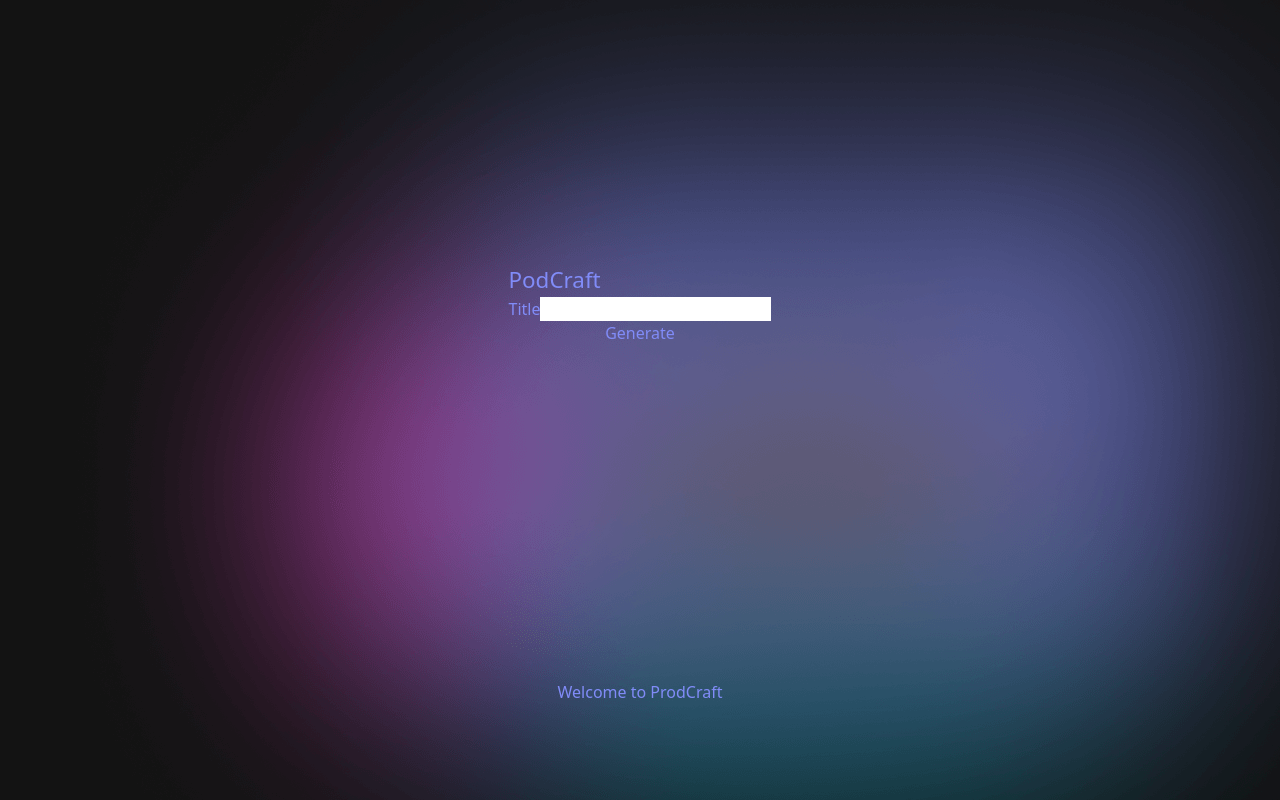
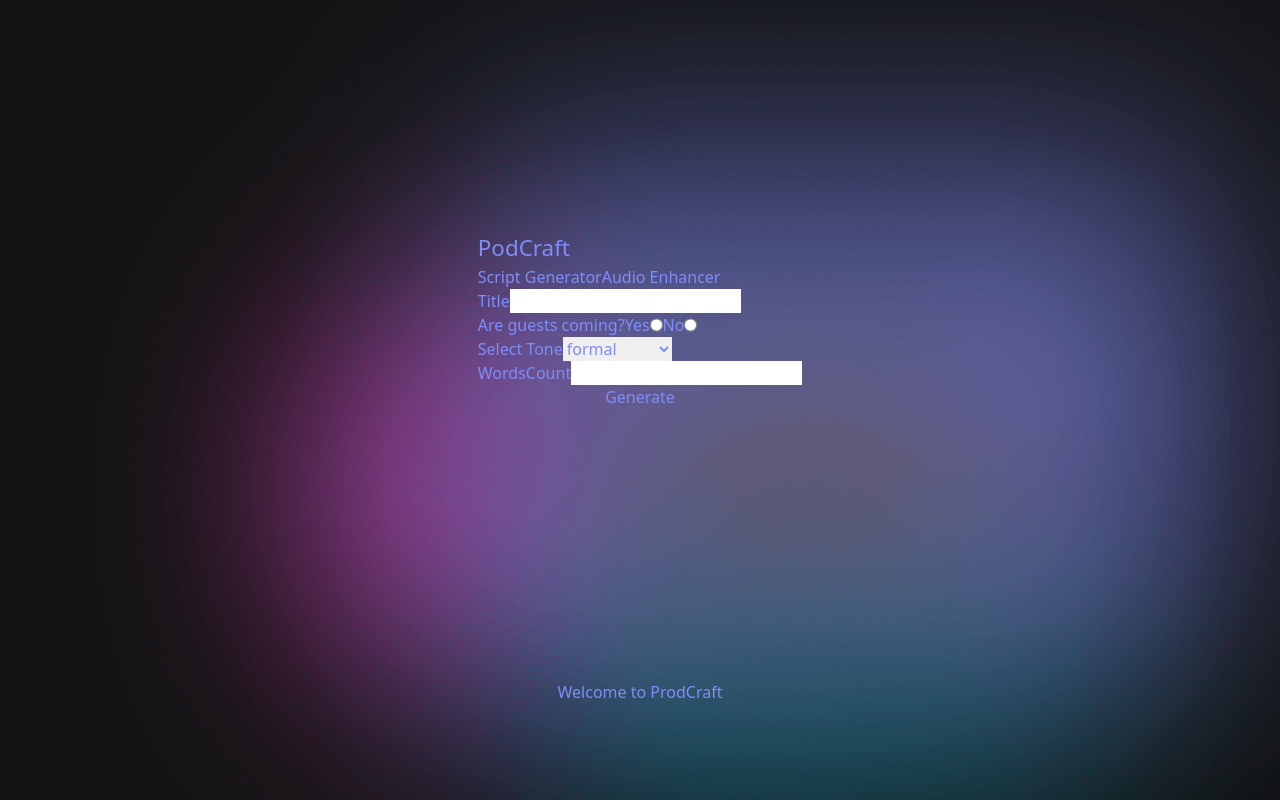
Before and after one commit to sh4d0wy/PodCraft, a Next.js app: page / in a window 1280 px wide. Built offline with nearby package versions, Linux system fonts and the light colour scheme.

Commit message:
new commit

```diff
--- a/next.config.js
+++ b/next.config.js
@@ -1,4 +1,8 @@
 /** @type {import('next').NextConfig} */
-const nextConfig = {}
+const nextConfig = {
+    env:{
+        key:"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"
+    }
+}
 
 module.exports = nextConfig
--- a/package.json
+++ b/package.json
@@ -11,6 +11,9 @@
   "dependencies": {
     "axios": "^1.6.2",
     "next": "14.0.3",
+    "nextjs-openai": "^7.2.0",
+    "openai": "^4.20.1",
+    "openai-streams": "^6.2.0",
     "react": "^18",
     "react-dom": "^18",
     "react-markdown": "^9.0.1",
--- /dev/null
+++ b/src/Components/Audio.js
@@ -0,0 +1,73 @@
+import { useState } from "react";
+import state from "./States";
+import { useSnapshot } from "valtio";
+const Audio = () => {
+  const [selectedFile, setSelectedFile] = useState(null);
+
+  const handleFileChange = (event) => {
+    const file = event.target.files[0];
+    setSelectedFile(file);
+  };
+
+  const handleUpload = () => {
+    // Implement your upload logic here using selectedFile
+    console.log("Selected file:", selectedFile);
+    // You can use APIs like FormData to send the file to a server
+  };
+  const snap = useSnapshot(state);
+  return (
+    <div className="flex flex-col items-center h-[90%] relative bottom-14 cursor-pointer justify-center space-y-4">
+        <p className="text-white text-xl pl-12 pr-12">Enhance the quality of your podcast, generate sentiment analysis and get a thumbnail created just for you</p>
+      <div className="flex items-center justify-start p-4 gap-3">
+        <lable htmlFor={snap.title} className="text-2xl text-white font-mono">
+          Title
+        </lable>
+        <input
+          value={snap.title}
+          onChange={(e) => (state.title = e.target.value)}
+          className="w-20 bg-gray-100 border border-gray-300 text-gray-900 text-sm rounded-lg focus:ring-blue-500 focus:border-blue-500 block w-full p-2.5 cursor-pointer dark:bg-gray-700 dark:border-gray-600 dark:placeholder-gray-400 dark:text-gray-400 dark:focus:ring-blue-500 dark:focus:border-blue-500"
+        />
+      </div>
+      <div
+        className="w-48 h-48 bg-blue-300 bg-opacity-30 rounded-lg p-4 relative"
+        onClick={() => document.getElementById("audio-upload").click()}
+      >
+        <svg
+          className="w-16 h-16 mx-auto mb-4"
+          fill="none"
+          viewBox="0 0 24 24"
+          stroke="white"
+        >
+          <path
+            strokeLinecap="round"
+            strokeLinejoin="round"
+            strokeWidth={2}
+            d="M16 13l-4 4m0 0l-4-4m4 4V7"
+          />
+        </svg>
+        <p className="text-white text-xl font-mono text-center">Upload</p>
+      </div>
+      <input
+        type="file"
+        id="audio-upload"
+        accept="audio/*"
+        className="hidden"
+        onChange={handleFileChange}
+      />
+
+      {/* {selectedFile && (
+        <div className="text-center">
+          <p className="text-blue-700">{selectedFile.name}</p>
+          <button
+            className="bg-green-500 hover:bg-green-700 text-white font-bold py-2 px-4 rounded"
+            onClick={handleUpload}
+          >
+            Upload
+          </button>
+        </div>
+      )} */}
+    </div>
+  );
+};
+
+export default Audio;
--- a/src/Components/Middle.js
+++ b/src/Components/Middle.js
@@ -3,18 +3,23 @@ import { useSnapshot } from "valtio";
 import state from "./States";
 import Genai from "./Genai";
 import Markdown from "react-markdown";
+
 export default function Middle() {
     const snap = useSnapshot(state)
-    var data = state.data;
+    var data = snap.data;
+    var generating= snap.generating
   return (
     <>
       <div className="h-[95vh] absolute w-[60vw] opacity-50 z-100 top-5 right-24 bg-[#0E172B] outline rounded-md"></div>
       <div className="max-h-[95vh] overflow-scroll no-scrollbar absolute w-[60vw] p-10 z-100 top-5 right-24 text-white flex justify-center rounded-md">
-        <div className="text-white leading-8 text-mono ">
+        {!generating ? <div className="text-white text-5xl leading-8 text-mono">
+            {data}
+        </div>:
+        <div className="text-white text-xl leading-8 text-mono">
           <Markdown>
             {data}
           </Markdown>
-        </div>
+      </div>}
       </div>
     </>
   );
--- a/src/Components/Sidebar.js
+++ b/src/Components/Sidebar.js
@@ -1,29 +1,116 @@
-"use client"
+"use client";
 import { useSnapshot } from "valtio";
 import state from "./States";
 import Genai from "./Genai";
+import  Audio  from "./Audio";
 export default function Sidebar() {
-    const snap = useSnapshot(state)
+  const snap = useSnapshot(state);
 
-    async function handleChange(e){
-        state.title = e.target.value;
-    }
-    const handleClick = async ()=>{
-        const data = await Genai(snap.title);
-        state.data = data;
-    }
-
+  async function handleChange(e) {
+    state.title = e.target.value;
+  }
+  const handleClick = async () => {
+    const data = await Genai({snap});
+  };
+  const handleRadioChange = async (e) => {
+    state.guest = e.target.value;
+  };
+  const handleGuestName = (e) => {
+    state.guestName = e.target.value;
+  };
+  const handleTone = (e) => {
+    state.tone = e.target.value;
+  };
   return (
     <>
       <div className="h-[95vh] absolute w-[25vw] opacity-50 left-10 top-5 z-100 bg-[#0E172B] outline rounded-md "></div>
-      <div className="h-[95vh] w-[25vw] absolute left-10 top-5 z-1000 bg-none flex-col rounded-md flex gap-8 pt-10 place-items-center">
-        <h1 className="text-4xl font-mono">PodCraft</h1>
-        <div className="input flex gap-8">
-        <label>Title</label>
-        <input type="text" className="w-20 outline" value={snap.title} onChange={(e)=>handleChange(e)}></input >
+      <div className="h-[95vh] w-[25vw] font-sans absolute left-10 top-5 z-1000 bg-none flex-col rounded-md flex gap-8 pt-10 place-items-center">
+        <h1 className="text-4xl flex justify-start">PodCraft</h1>
+        <div className="flex gap-3">
+          {snap.flow==="script" ?(
+            <>
+            <button onClick={()=>state.flow="script"} className="p-2 outline outline-sky-600 text-white bg-gradient-to-tr from-gray-700 to-gray-900 rounded-lg">Script Generator</button>
+            <button onClick={()=>state.flow="audio"} className="p-2 text-white text-white bg-gradient-to-tr from-gray-700 to-gray-900 rounded-lg">Audio Enhancer</button>
+            </>
+          ):
+          <>
+             <button onClick={()=>state.flow="script"} className="p-2 text-white bg-gradient-to-tr from-gray-700 to-gray-900 rounded-lg">Script Generator</button>
+            <button onClick={()=>state.flow="audio"} className="p-2 outline outline-sky-600 text-white text-white bg-gradient-to-tr from-gray-700 to-gray-900 rounded-lg">Audio Enhancer</button>
+          </>
+          }
         </div>
-        <button className="outline text-white w-50 h-20" onClick={handleClick}>Generate</button>
-      </div>
+        {snap.flow==="script" ? (
+            <>
+             <div className="input flex justify-center items-center gap-4">
+             <label className="text-2xl pb-3">Title</label>
+             <input
+               type="text"
+               className="w-20 mb-5 bg-gray-100 border border-gray-300 text-gray-900 text-sm rounded-lg focus:ring-blue-500 focus:border-blue-500 block w-full p-2.5 cursor-pointer dark:bg-gray-700 dark:border-gray-600 dark:placeholder-gray-400 dark:text-gray-400 dark:focus:ring-blue-500 dark:focus:border-blue-500"
+               value={snap.title}
+               onChange={(e) => handleChange(e)}
+             ></input>
+           </div>
+           <div className="input flex gap-4">
+             <label htmlFor="guest">Are guests coming?</label>
+             <label htmlFor="guest">Yes</label>
+             <input
+               type="radio"
+               name="guest"
+               value="yes"
+               className="w-5 h-5 "
+               onChange={(e) => handleRadioChange(e)}
+             ></input>
+             <label htmlFor="guest">No</label>
+             <input
+               type="radio"
+               name="guest"
+               value="no"
+               className="w-5 h-5"
+               onChange={(e) => handleRadioChange(e)}
+             ></input>
+           </div>
+           {snap.guest === "yes" && (
+             <div className="input flex gap-8">
+               <label>Guest Name</label>
+               <input
+                 type="text"
+                 name="guest"
+                 value={snap.guestName}
+                 onChange={(e) => handleGuestName(e)}
+                 className="w-20 mb-5 bg-gray-100 border border-gray-300 text-gray-900 text-sm rounded-lg focus:ring-blue-500 focus:border-blue-500 block w-full p-2.5 cursor-pointer dark:bg-gray-700 dark:border-gray-600 dark:placeholder-gray-400 dark:text-gray-400 dark:focus:ring-blue-500 dark:focus:border-blue-500"
+               ></input>
+             </div>
+           )}
+           <div className="input flex gap-8">
+             <label>Select Tone</label>
+             <select onChange={(e)=>handleTone(e)} className="mb-5 bg-gray-100 border border-gray-300 text-gray-900 text-sm rounded-lg focus:ring-blue-500 focus:border-blue-500 block w-full p-2.5 cursor-pointer dark:bg-gray-700 dark:border-gray-600 dark:placeholder-gray-400 dark:text-gray-400 dark:focus:ring-blue-500 dark:focus:border-blue-500"required>
+               <option value="formal">formal</option>
+               <option value="informal">informal</option>
+               <option value="journalistic">journalistic</option>
+               <option value="educational">educational</option>
+               <option value="story telling">story telling</option>
+             </select>
+           </div>
+
+           <div className="input flex gap-8">
+             <label>WordsCount</label>
+             <input
+               type="Number"
+               name="language"
+               className="w-20 mb-5 bg-gray-100 border-none border-gray-300 text-gray-900 text-sm rounded-lg focus:ring-blue-500 focus:border-blue-500 active:border-none block w-full p-2.5 cursor-pointer dark:bg-gray-700 dark:border-gray-600 dark:placeholder-gray-400 dark:text-gray-400 dark:focus:ring-blue-500 dark:focus:border-blue-500"
+               onChange={(e)=>state.count=e.target.value}
+               required
+             ></input>
+           </div>
+           <button className="select-none rounded-lg bg-gradient-to-r from-indigo-500 via-purple-500 to-pink-500 py-3 px-6 text-center align-middle font-sans text-xs font-bold uppercase text-white shadow-md shadow-gray-900/10 transition-all hover:shadow-lg hover:shadow-gray-900/20 active:opacity-[0.85] disabled:pointer-events-none disabled:opacity-50 disabled:shadow-none" onClick={handleClick}>
+             Generate
+           </button>
+            </>
+        ):
+        <Audio/>
+        }
+          </div>
+
     </>
   );
 }
--- a/src/Components/States.js
+++ b/src/Components/States.js
@@ -1,9 +1,15 @@
 import {proxy }from 'valtio';
 
 const state = proxy({
+    flow:"script",
     title:"",
     generate:false,
-    data:"Welcome to ProdCraft"
+    generating:false,
+    data:"Welcome to ProdCraft",
+    guest:"no",
+    guestName:"",
+    tone:"friendly",
+    count:""
 })
 
 export default state;
```
Also changed, not shown: src/Components/Genai.js (+66 -13 lines), 1 other file (tests, documents, lock files or other folders).
